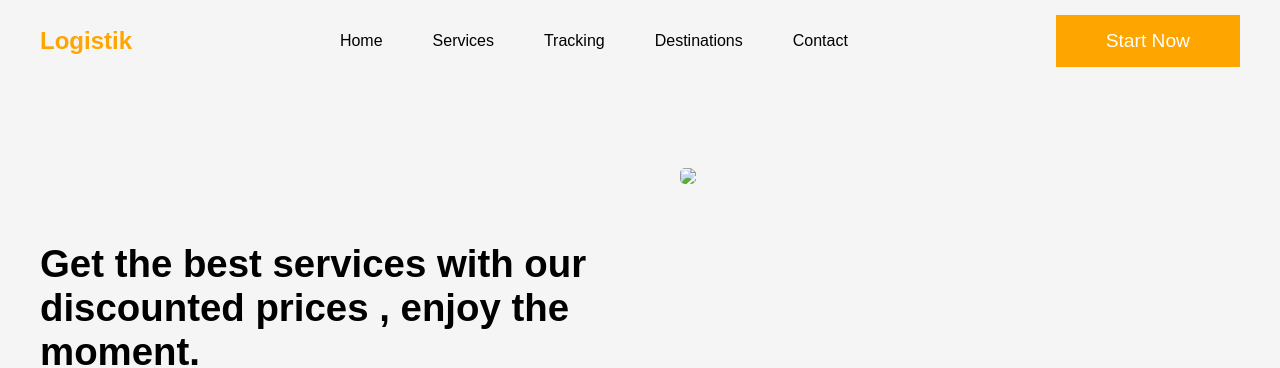
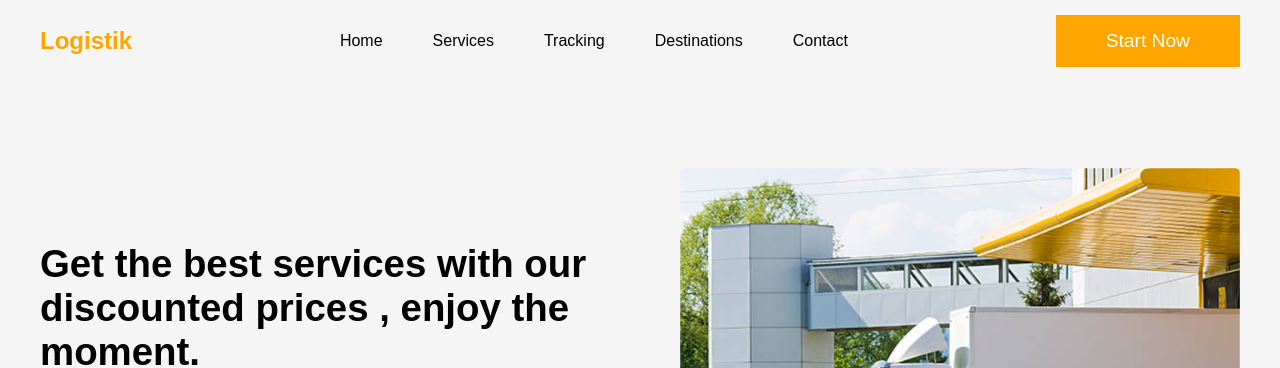
Before and after one commit to dev-brianmunene/Logistik, a plain HTML site: page index.html in a window 1280 px wide. Shown: the top 368 px of the page. Drawn offline with Linux system fonts and the light colour scheme.

Commit message:
Update index.html

```diff
--- a/index.html
+++ b/index.html
@@ -31,7 +31,7 @@
             </div>
 
                 <div class="image_container">
-                    <img src="images/image_1.png">
+                    <img src="image_1.png">
                 </div>
                 <!-----------------------Form popup------------------>
                 <!--
```
